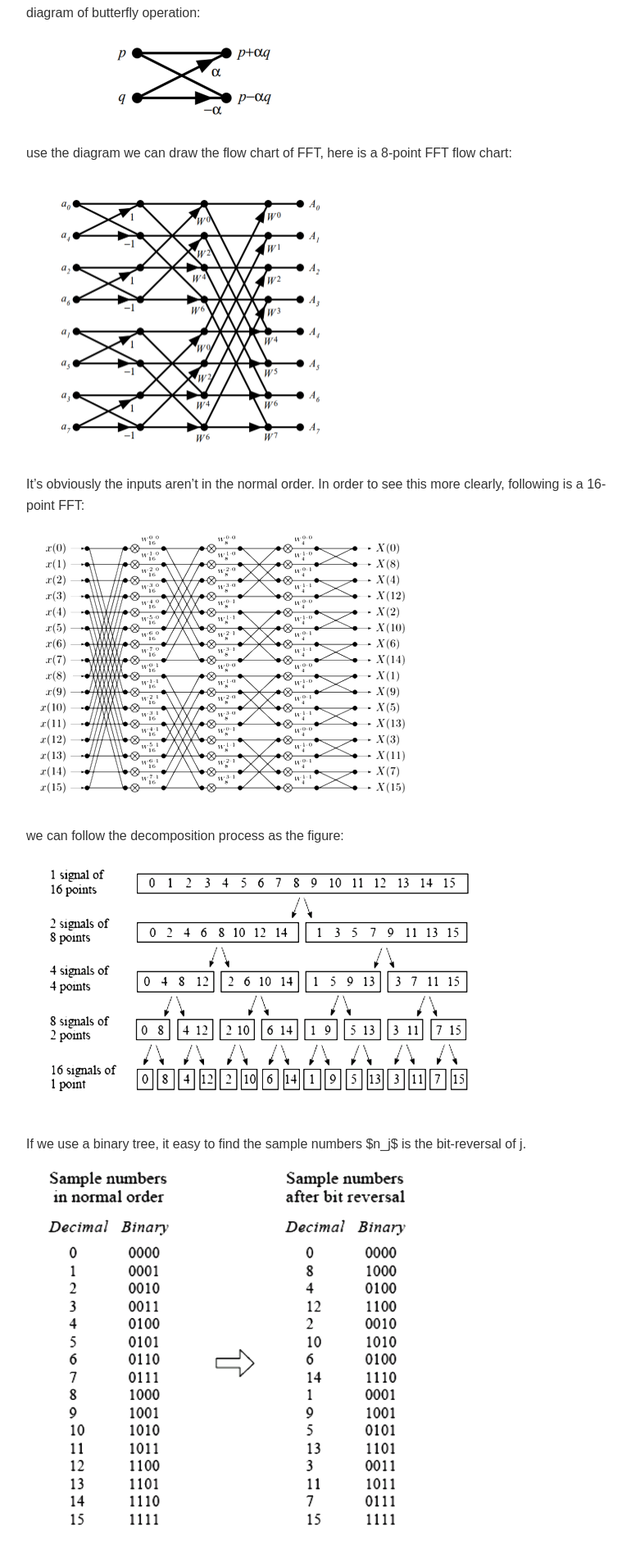
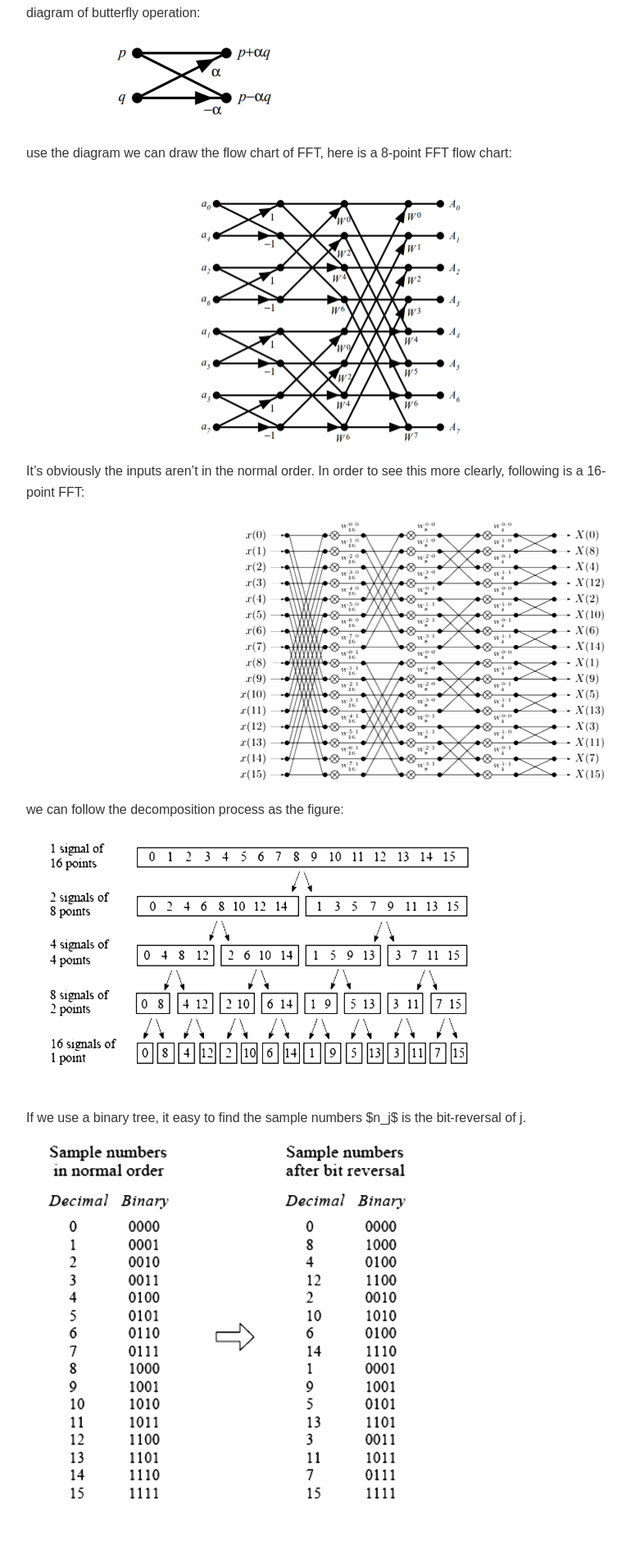
Before and after one commit to wuchuanxun/wuchuanxun.github.io, a Jekyll site: the page built from _posts/2017-10-23-FFT.md, in a window 1280 px wide. Shown: the part 1591-3482 px from the top of the page at 82% size, without its empty margins (118-888 px from the left). Built offline with Jekyll 4.4.1, drawn with Linux system fonts in a browser that asks for light colours; formulas are drawn with MathJax 3.

Commit message:
change figure allignment

```diff
--- a/_posts/2017-10-23-FFT.md
+++ b/_posts/2017-10-23-FFT.md
@@ -54,11 +54,11 @@ where $F_1(k)$ and $F_2(k)$ are $N/2$ point DFTs, we can use the FFT method agai
 
 use the diagram we can draw the flow chart of FFT, here is a 8-point FFT flow chart:
 
-<img src="/images/DSP/FFT/8_point_fft.PNG" style="zoom:50%" />
+<div align=center><img src="/images/DSP/FFT/8_point_fft.PNG" style="zoom:50%" /></div>
 
 It's obviously the inputs aren't in  the normal order. In order to see this more clearly, following is a 16-point FFT:
 
-<img src="/images/DSP/FFT/16_point_fft.PNG" style="zoom:50%" />
+<div align=right><img src="/images/DSP/FFT/16_point_fft.PNG" style="zoom:50%" /></div>
 
 we can follow the decomposition process as the figure:
 
```
